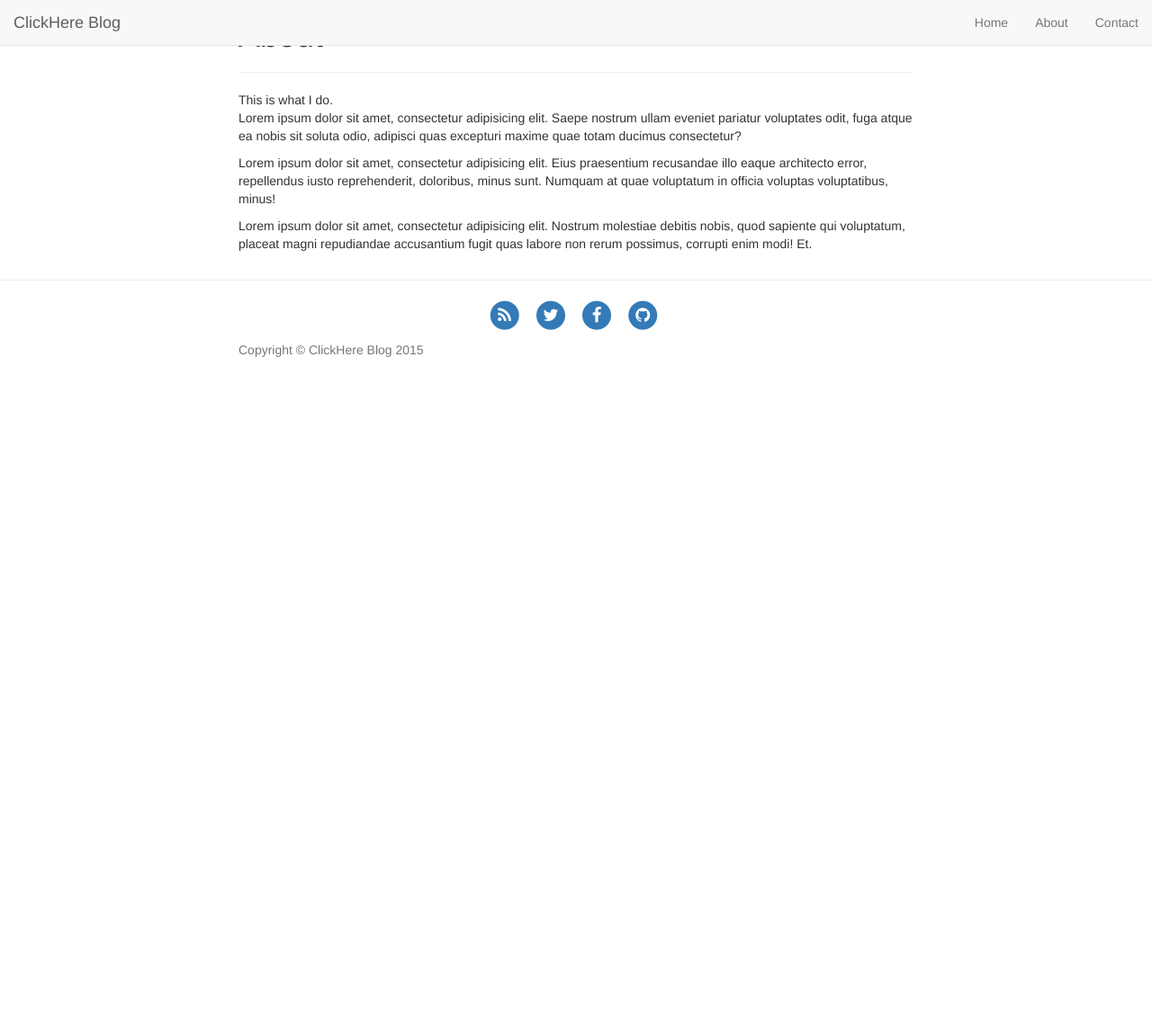
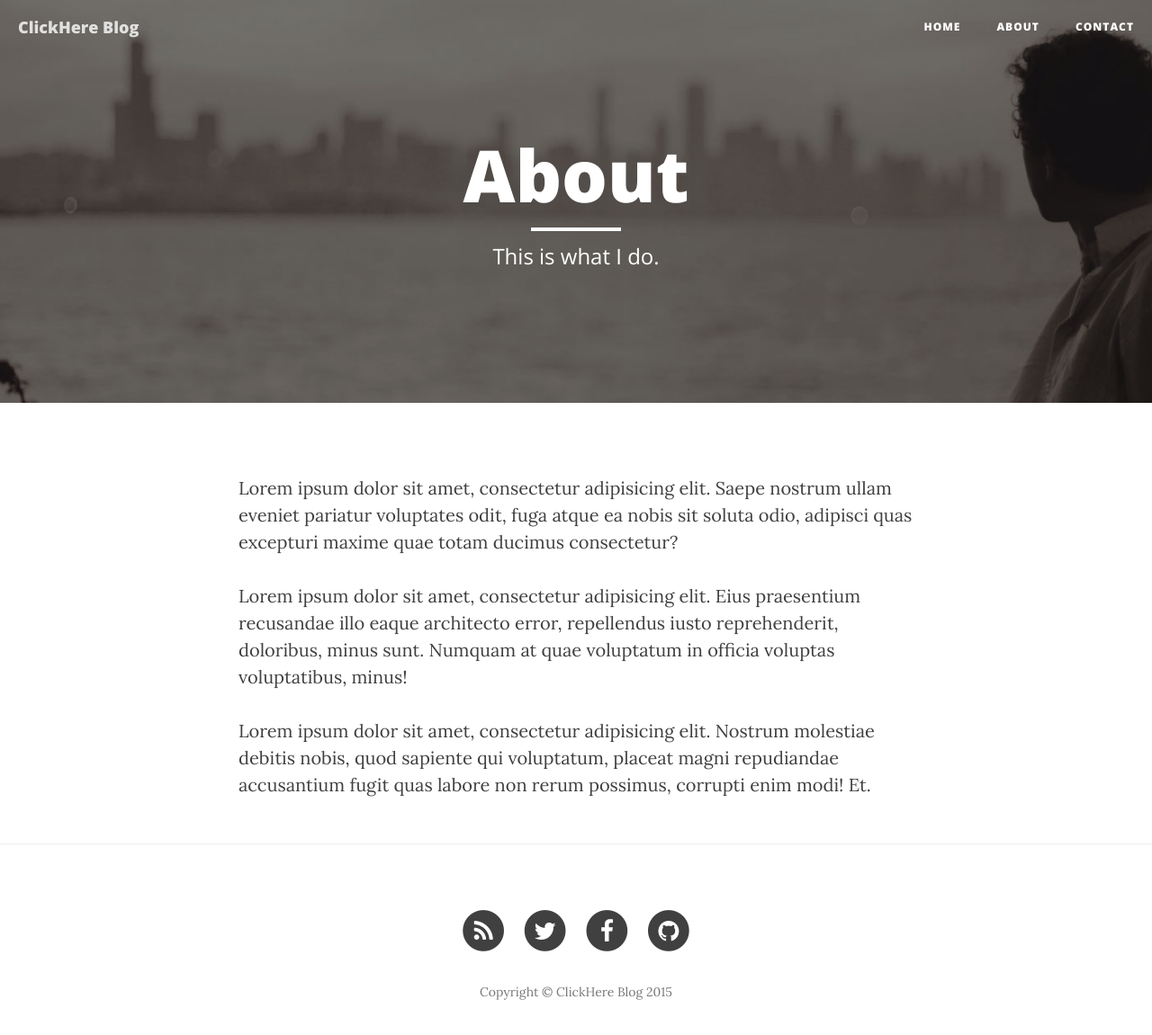
Before and after one commit to clickhereio/clickhereio.github.io, a Jekyll site: the page built from about.html, in a window 1280 px wide and 1179 px high. Shown: the top 1151 px of the window at 90% size. Built offline with Jekyll 4.4.1, drawn with Linux system fonts in a browser that asks for light colours; nearby versions of some CDN libraries; library files that are not in the unit come from our copies.

Commit message:
Changed root folder

```diff
--- a/_config.yml
+++ b/_config.yml
@@ -3,7 +3,7 @@ title: ClickHere Blog
 header-img: img/clickhere.png
 email: hello@clickhere.io
 description: "Blog dedicated to tips and tricks for higher converting emails"
-baseurl: "."
+baseurl: ""
 url: "http://clickhereio.github.io"
 twitter_username: clickhereio
 github_username:  clickhereio
```
